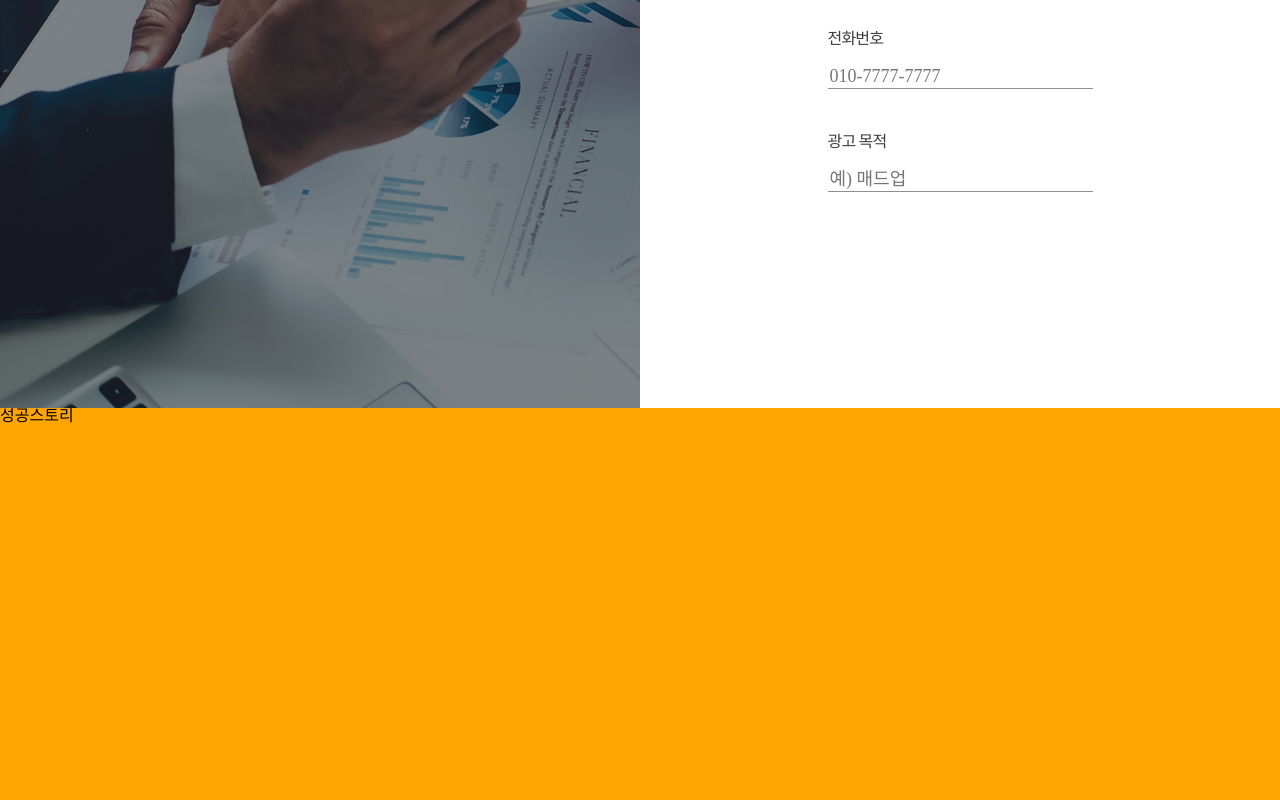
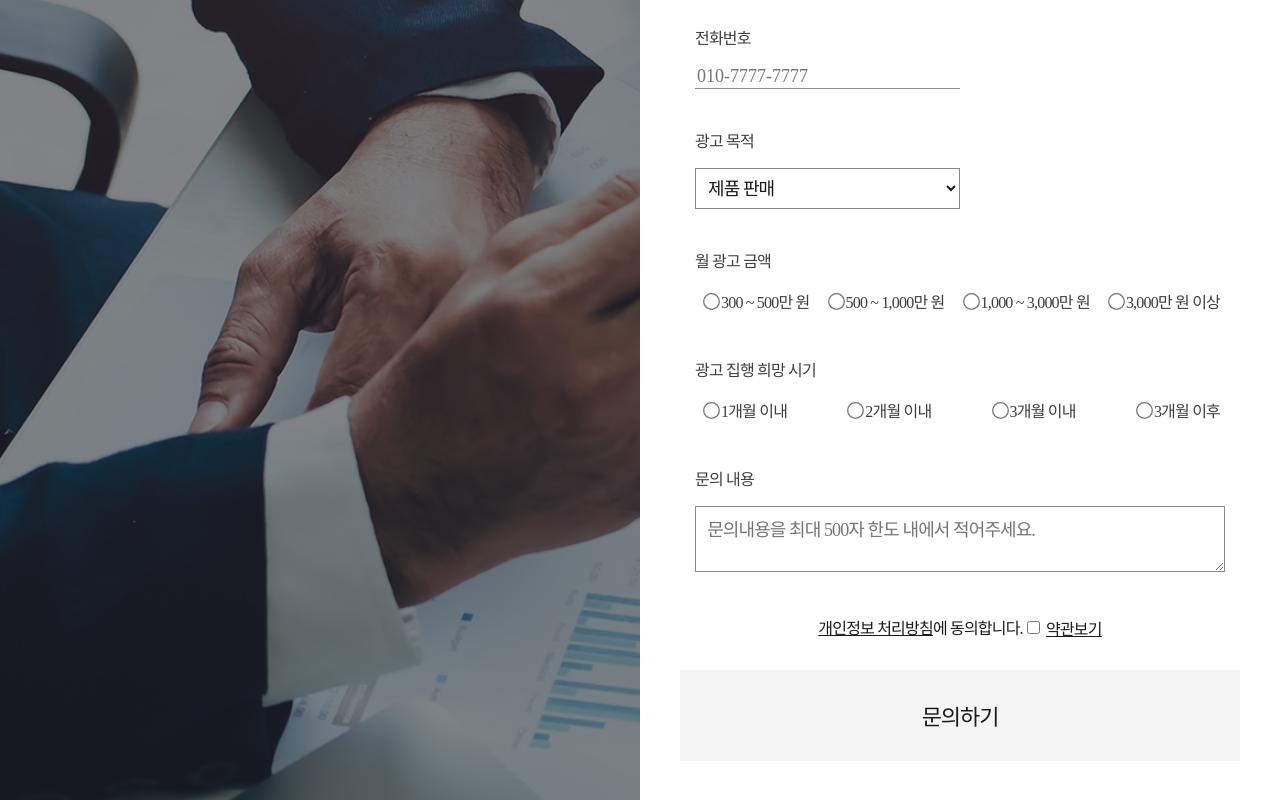
Before and after one commit to gorillaKim/react-landing-boilerplate, a Next.js app: page /index02 in a window 1280 px wide. Shown: the part 660-1460 px from the top of the page. Built offline with nearby package versions, Linux system fonts and the light colour scheme; a web font is replaced by a local one.

Commit message:
feat: B시안 폼 UI 완성

```diff
--- a/src/components/Form/FormBox.tsx
+++ b/src/components/Form/FormBox.tsx
@@ -1,16 +1,30 @@
 import React from 'react'
 import styled from "styled-components"
-import guidGenerator from "../../utils/guidGenerator";
 
 
-const FormBoxContainer = styled.div`
+const FormBox = styled.div`
   display: flex;
   flex-direction: column;
   max-width: 265px;
   width: 100%;
   font-family: NotoSansKR;
   margin: 0 15px 45px 15px;
-
+  &.wide {
+    max-width: unset;
+    .radioOptions {
+      display: inline-flex;
+      justify-content: space-between;
+      flex-wrap: wrap;
+      width: 100%;
+      .radio {
+        margin: 7px 5px;
+        input {
+          transform: scale(1.3);
+          margin-top: 0;
+        }
+      }
+    }
+  }
   label {
     margin-bottom: 18px;
     letter-spacing: -0.8px;
@@ -19,45 +33,29 @@ const FormBoxContainer = styled.div`
   input {
     border: 0;
     border-bottom: 1px solid #8e8e8e;
+    font-size: 18px;
     outline: none;
+  }
+  select {
+    height: 39px;
+    padding-left: 0.5rem;
+    padding-right: 0.5rem;
+    color: var(--black);
+    background-color: white;
+    border: 0.5px solid var(--warm-grey);
     font-size: 18px;
+    letter-spacing: -0.9px;
+    outline: none;
   }
-
+  textarea {
+    height: 54px;
+    padding-left: 0.7rem;
+    padding-top: 0.5rem;
+    border: 1px solid var(--warm-grey);
+    color: var(--warm-grey);
+    font-size: 18px;
+    letter-spacing: -0.9px;
+  }
 `
 
-interface IFormBox {
-  id: string
-  inputValue: string|undefined
-  placeholder?: string
-  isRequired?: boolean
-  type?: string
-  onChange: (event:React.ChangeEvent<HTMLInputElement>) => void
-  label: string
-}
-
-const FormBox = (
-  {
-     id=guidGenerator(),
-     type='text',
-     inputValue='',
-     placeholder='',
-     onChange,
-     label='입력 폼',
-     isRequired=false
-  }:IFormBox) => {
-  return (
-    <FormBoxContainer>
-      <label>{label}</label>
-      <input
-        id={id}
-        value={inputValue}
-        placeholder={placeholder}
-        type={type}
-        onChange={onChange}
-        required={isRequired}
-      />
-    </FormBoxContainer>
-  )
-}
-
 export default FormBox
--- a/src/components/MainArticle/ContactForm.tsx
+++ b/src/components/MainArticle/ContactForm.tsx
@@ -1,5 +1,7 @@
-import React, {FC, ReactElement, useState} from 'react'
+import React, {ChangeEventHandler, FC, ReactElement, useState} from 'react'
 import {FormBox} from "../Form";
+import styled from "styled-components";
+import {cssBreakPoint} from "../../styles/constant";
 
 const initInputs = {
   contactCompany: undefined,
@@ -8,7 +10,64 @@ const initInputs = {
   contactEmail: undefined,
   contactMobile: undefined,
   adPurpose: undefined,
+  contactContent: undefined,
+  contactTerm: undefined,
 }
+
+const FormCheck = styled.div`
+  width: 100%;
+  display: flex;
+  flex-direction: column;
+  justify-content: center;
+  align-items: center;
+  .term-wrap {
+    display: flex;
+    justify-content: center;
+    align-items: center;
+    margin-bottom: 2rem;
+    color: var(--black);
+    letter-spacing: -0.8px;
+  }
+  &>button{
+    width: 100%;
+    height: 89px;
+    margin-bottom: 30px;
+    max-width: unset;
+    cursor: pointer;
+    font-size: 22px;
+    font-family: NotoSansKR;
+    letter-spacing: -1.1px;
+    color: var(--black);
+    border: 0;
+    background-color: var(--white);
+
+    @media (max-width: ${cssBreakPoint.mobileMd}) {
+       width: 335px;
+       height: 60px;
+    }
+  }
+  .view-term {
+    margin-top: 0.3rem;
+    margin-left: 0.2rem;
+    cursor: pointer;
+    text-decoration: underline;
+    @media (max-width: ${cssBreakPoint.tablet}) {
+      color: var(--black);
+    }
+  }
+`
+const CheckBox = styled.div`
+  @media (max-width: ${cssBreakPoint.tablet}) {
+    color: var(--black);
+  }
+  label {
+    margin-bottom: 4.3px;
+    font-family: NotoSansKR;
+    span {
+      text-decoration: underline;
+    }
+  }
+`
 
 interface ContactForm {
 }
@@ -22,65 +81,223 @@ const ContactForm: FC<ContactForm> = ():ReactElement => {
     contactName,
     contactEmail,
     contactMobile,
-    adPurpose } = inputs;
-  const onChangeInput = (event:React.ChangeEvent<HTMLInputElement>) => {
+    adPurpose,
+  } = inputs;
+  const onChangeInput:ChangeEventHandler<HTMLElement> = (event:React.ChangeEvent<HTMLInputElement>) => {
     const {target}: any = event
     setInputs({
       ...inputs,
       [target.id]: target.value
     })
   }
+  const onChangeRadio:ChangeEventHandler<HTMLElement> = (event:React.ChangeEvent<HTMLInputElement>) => {
+    const {target}: any = event
+    setInputs({
+      ...inputs,
+      [target.name]: target.value
+    })
+  }
+  const onChangeChecked:ChangeEventHandler<HTMLElement> = (event:React.ChangeEvent<HTMLInputElement>) => {
+    const {target}: any = event
+    setInputs({
+      ...inputs,
+      [target.id]: target.checked
+    })
+  }
+
+  console.log(inputs)
   return (
     <>
-      <FormBox
+      <FormBox>
+        <label>회사명</label>
+        <input
           id={'contactCompany'}
-        inputValue={contactCompany}
+          type={'text'}
+          value={contactCompany}
           placeholder={'예) 매드업'}
           onChange={onChangeInput}
-        label={'회사명'}
-        isRequired={true}
+          required={true}
         />
-      <FormBox
+      </FormBox>
+      <FormBox>
+        <label>사이트 URL</label>
+        <input
           id={'contactUrl'}
-        inputValue={contactUrl}
+          type={'text'}
+          value={contactUrl}
           placeholder={'예) http://lever.me'}
           onChange={onChangeInput}
-        label={'사이트 URL'}
-        isRequired={true}
+          required={true}
         />
-      <FormBox
+      </FormBox>
+      <FormBox>
+        <label>담당자명</label>
+        <input
           id={'contactName'}
-        inputValue={contactName}
+          type={'text'}
+          value={contactName}
           placeholder={'예) 홍길동'}
           onChange={onChangeInput}
-        label={'담당자명'}
-        isRequired={true}
+          required={true}
         />
-      <FormBox
+      </FormBox>
+      <FormBox>
+        <label>답장 받을 이메일</label>
+        <input
           id={'contactEmail'}
-        inputValue={contactEmail}
+          type={'email'}
+          value={contactEmail}
           placeholder={'예) ad@lever.me'}
           onChange={onChangeInput}
-        label={'답장 받을 이메일'}
-        isRequired={true}
-        type={'email'}
+          required={true}
         />
-      <FormBox
+      </FormBox>
+      <FormBox>
+        <label>전화번호</label>
+        <input
           id={'contactMobile'}
-        inputValue={contactMobile}
+          type={'text'}
+          value={contactMobile}
           placeholder={'010-7777-7777'}
           onChange={onChangeInput}
-        label={'전화번호'}
-        isRequired={true}
+          required={true}
         />
-      <FormBox
+      </FormBox>
+      <FormBox>
+        <label>광고 목적</label>
+        <select
           id={'adPurpose'}
-        inputValue={adPurpose}
-        placeholder={'예) 매드업'}
+          name="adPurpose"
+          value={adPurpose}
           onChange={onChangeInput}
-        label={'광고 목적'}
-        isRequired={true}
+          required={true}
+        >
+          <option value="purpose1">제품 판매</option>
+          <option value="purpose2">브랜드 인지도 향상</option>
+          <option value="purpose3">사이트 유입 증대</option>
+        </select>
+      </FormBox>
+
+      <FormBox className={"wide"}>
+        <label>월 광고 금액</label>
+        <div className={'radioOptions'}>
+          <div className={"radio"}>
+            <input
+              type={"radio"}
+              name={"price"}
+              id={"price1"}
+              value={'price1'}
+              onChange={onChangeRadio}
             />
+            <label >300 ~ 500만 원</label>
+          </div>
+          <div className={"radio"}>
+            <input
+              type={"radio"}
+              name={"price"}
+              id={"price2"}
+              value={'price2'}
+              onChange={onChangeRadio}
+            />
+            <label >500 ~ 1,000만 원</label>
+          </div>
+          <div className={"radio"}>
+            <input
+              type={"radio"}
+              name={"price"}
+              id={"price3"}
+              value={'price3'}
+              onChange={onChangeRadio}
+            />
+            <label >1,000 ~ 3,000만 원</label>
+          </div>
+          <div className={"radio"}>
+            <input
+              type={"radio"}
+              name={"price"}
+              id={"price4"}
+              value={'price4'}
+              onChange={onChangeRadio}
+            />
+            <label >3,000만 원 이상</label>
+          </div>
+        </div>
+      </FormBox>
+      <FormBox className={"wide"}>
+        <label>광고 집행 희망 시기</label>
+        <div className={'radioOptions'}>
+          <div className={"radio"}>
+            <input
+              type={"radio"}
+              name={"time"}
+              id={"time1"}
+              value={'time1'}
+              onChange={onChangeRadio}
+            />
+            <label >1개월 이내</label>
+          </div>
+          <div className={"radio"}>
+            <input
+              type={"radio"}
+              name={"time"}
+              id={"time2"}
+              value={'time2'}
+              onChange={onChangeRadio}
+            />
+            <label >2개월 이내</label>
+          </div>
+          <div className={"radio"}>
+            <input
+              type={"radio"}
+              name={"time"}
+              id={"time3"}
+              value={'time3'}
+              onChange={onChangeRadio}
+            />
+            <label >3개월 이내</label>
+          </div>
+          <div className={"radio"}>
+            <input
+              type={"radio"}
+              name={"time"}
+              id={"time4"}
+              value={'time4'}
+              onChange={onChangeRadio}
+            />
+            <label >3개월 이후</label>
+          </div>
+        </div>
+      </FormBox>
+
+      <FormBox className={"wide"}>
+        <label>문의 내용</label>
+        <textarea
+          name={"content"}
+          placeholder={"문의내용을 최대 500자 한도 내에서 적어주세요."}
+          maxLength={500}
+          id="contactContent"
+          onChange={onChangeInput}
+        >
+        </textarea>
+      </FormBox>
+      <FormCheck>
+        <div className={'term-wrap'}>
+          <CheckBox>
+            <label>
+              <span>개인정보 처리방침</span>
+              에 동의합니다.
+            </label>
+            <input
+              type={"checkbox"}
+              name={"checkPolicy"}
+              id={"contactTerm"}
+              onChange={onChangeChecked}
+            />
+          </CheckBox>
+          <span className={'view-term'}>약관보기</span>
+        </div>
+        <button>문의하기</button>
+      </FormCheck>
     </>
   )
 }
--- a/src/components/MainArticle/MainB.tsx
+++ b/src/components/MainArticle/MainB.tsx
@@ -1,9 +1,8 @@
-import React, {FC, useState} from 'react'
+import React, {FC} from 'react'
 import styled from "styled-components"
 import {MainFlexContainer as MainContainer} from "./Styled";
 import useScrollFadeIn from "../../hooks/useScrollFadeIn";
 import {cssBreakPoint} from "../../styles/constant";
-import {FormBox} from "../Form";
 import ContactForm from "./ContactForm";
 
 const FirstContainer = styled.div`
@@ -31,13 +30,13 @@ const FirstContainer = styled.div`
 `
 const SecondContainer = styled.div`
   display: flex;
-  justify-content: center;
+  justify-content: start;
   flex-wrap: wrap;
   align-items: center;
   position: relative;
   overflow: hidden;
   width: 50%;
-  max-width: 834px;
+  max-width: 640px;
   height: 100%;
   margin: 0 40px;
   padding: 230px 0 156px 0;
```
Lines whose indentation alone changed are shown as unchanged.
